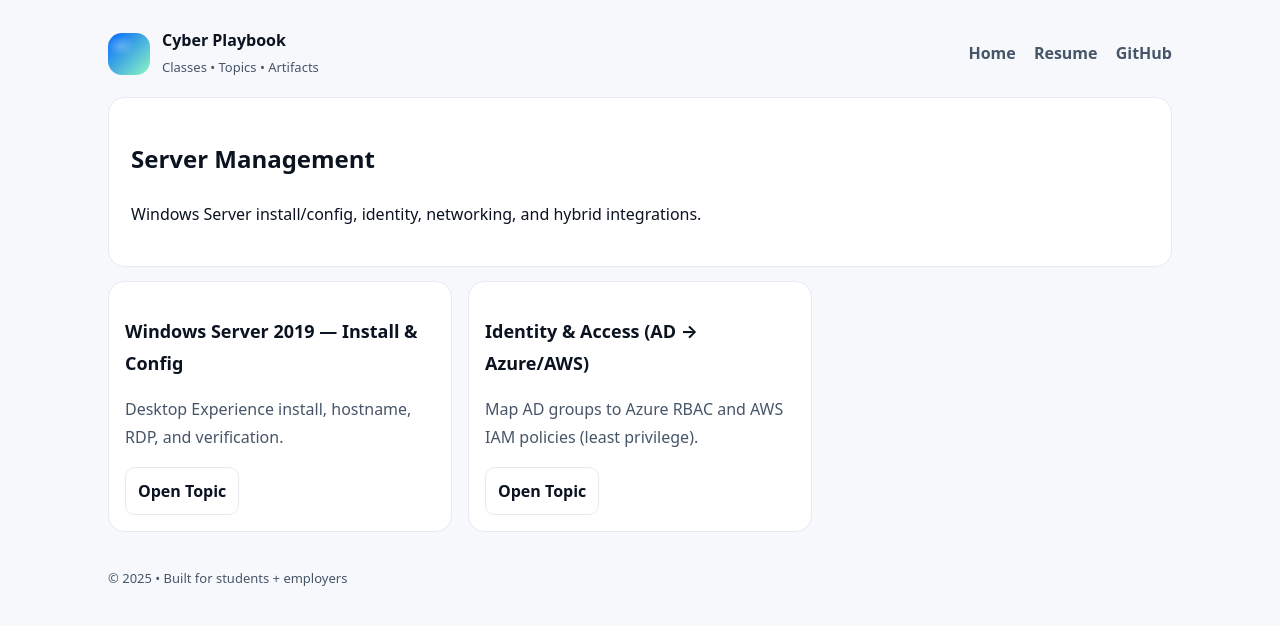
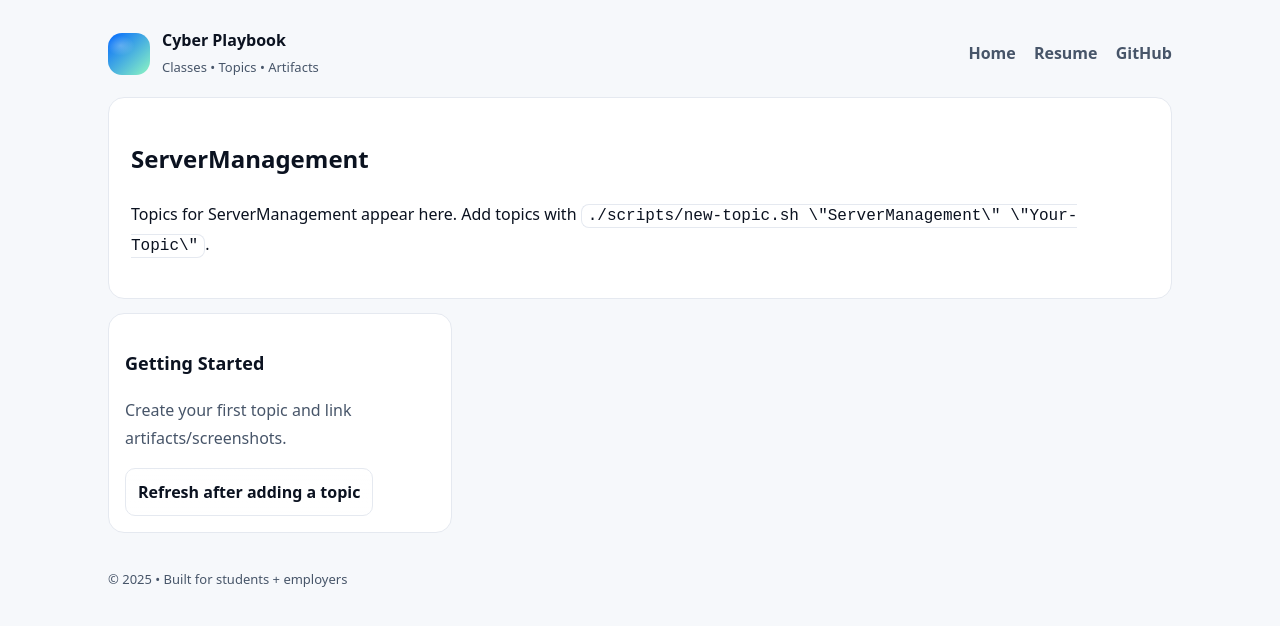
Before and after one commit to Claytonholden/Cyber-Playbook-Template, a Jekyll site: the page built from ServerManagement/index.md, in a window 1280 px wide. Shown: the top 626 px of the page. Built offline with Jekyll 4.4.1, drawn with Linux system fonts in a browser that asks for light colours.

Commit message:
Add/refresh class landing pages with proper layout

```diff
--- a/ServerManagement/index.md
+++ b/ServerManagement/index.md
@@ -1,19 +1,14 @@
 ---
 layout: default
-title: Server Management
+title: ServerManagement
 ---
-<section class="hero"><h1>Server Management</h1>
-<p>Windows Server install/config, identity, networking, and hybrid integrations.</p></section>
+<section class="hero"><h1>ServerManagement</h1>
+<p>Topics for ServerManagement appear here. Add topics with <code>./scripts/new-topic.sh \"ServerManagement\" \"Your-Topic\"</code>.</p></section>
 
 <section class="grid">
   <article class="card">
-    <h3>Windows Server 2019 — Install & Config</h3>
-    <p>Desktop Experience install, hostname, RDP, and verification.</p>
-    <a class="btn" href="{{ 'ServerManagement/Windows-Install-Config/PLAYBOOK_ENTRY.html' | relative_url }}">Open Topic</a>
-  </article>
-  <article class="card">
-    <h3>Identity & Access (AD → Azure/AWS)</h3>
-    <p>Map AD groups to Azure RBAC and AWS IAM policies (least privilege).</p>
-    <a class="btn" href="{{ 'ServerManagement/Identity-Access/PLAYBOOK_ENTRY.html' | relative_url }}">Open Topic</a>
+    <h3>Getting Started</h3>
+    <p>Create your first topic and link artifacts/screenshots.</p>
+    <a class="btn" href="./">Refresh after adding a topic</a>
   </article>
 </section>
```
Also changed, not shown: CCNA-Security/index.md (+14 -2 lines), Cisco-II/index.md (added, +14 -0 lines), Computer-Hardware-OS/index.md (added, +14 -0 lines), Intro-to-Networks/index.md (added, +14 -0 lines), PythonEssentials/index.md (added, +14 -0 lines), Security-Awareness/index.md (added, +14 -0 lines), SecurityPlus/index.md (+1 -1 lines), Unix-Linux/index.md (+14 -2 lines).
